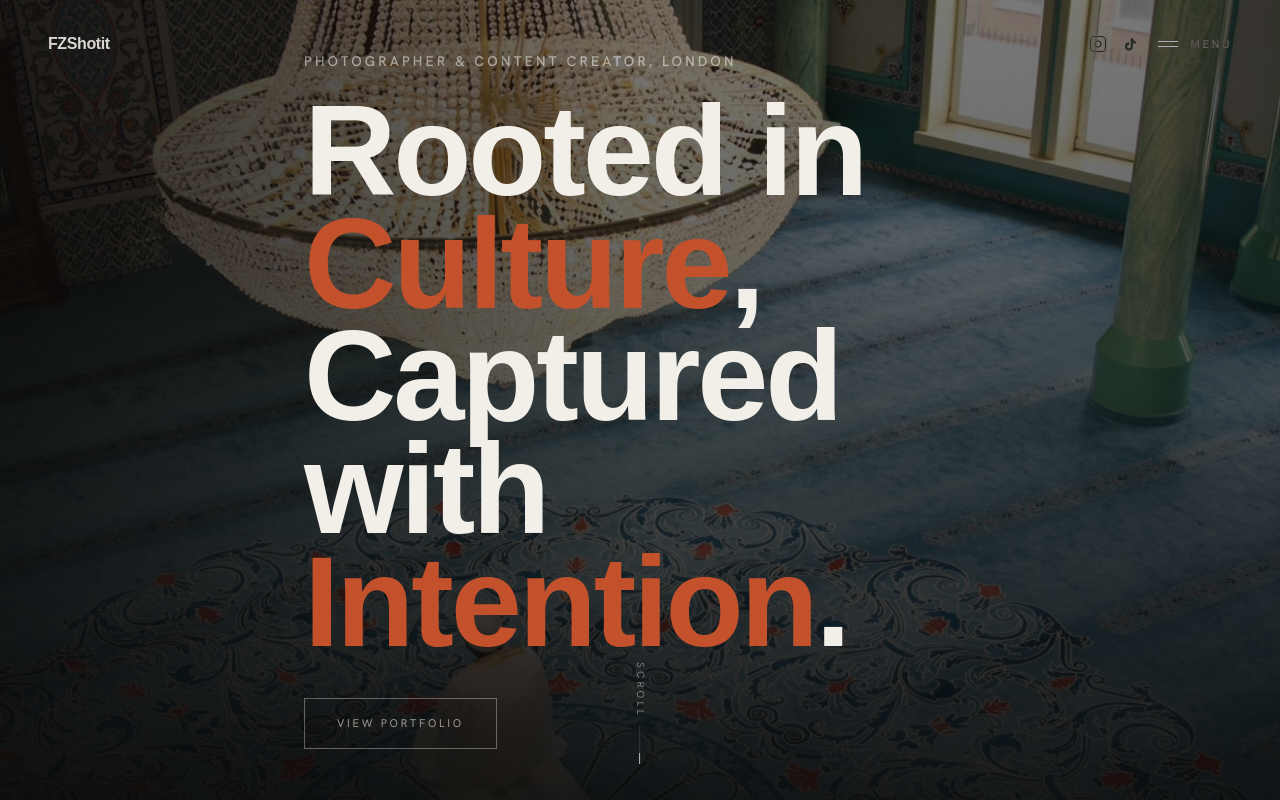
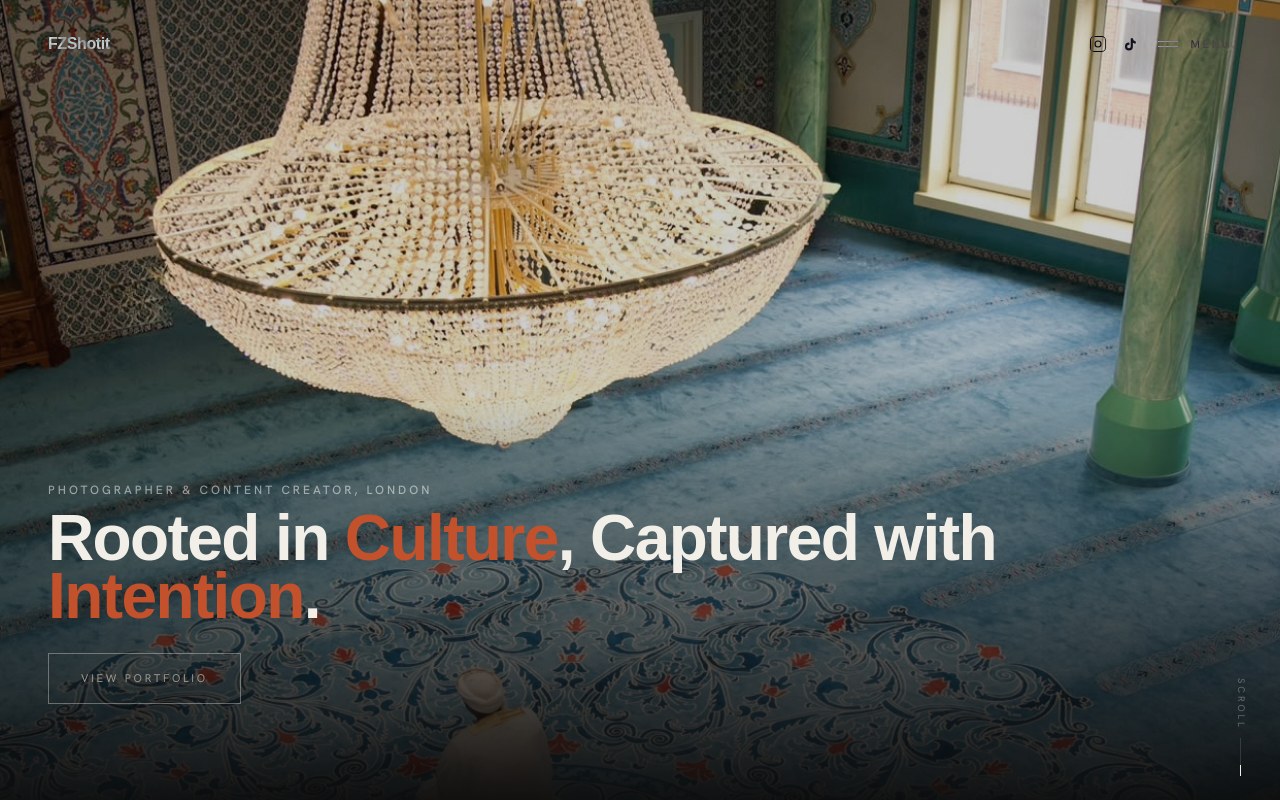
Before and after one commit to lamidecoder/fzshotit, a Next.js app: page / in a window 1280 px wide. Shown: the top 800 px of the page. Built offline with nearby package versions, Linux system fonts and the light colour scheme; a web font is replaced by a local one.

Commit message:
fix hero text size, photo visible, text at bottom

```diff
--- a/src/components/Hero.tsx
+++ b/src/components/Hero.tsx
@@ -22,11 +22,8 @@ export default function Hero() {
   }, []);
 
   return (
-    <section className="relative min-h-screen overflow-hidden flex flex-col justify-center">
-      <div
-        ref={bgRef}
-        className="absolute -inset-[5%] transition-transform duration-200 ease-linear"
-      >
+    <section className="relative min-h-screen overflow-hidden flex flex-col justify-end pb-24">
+      <div ref={bgRef} className="absolute -inset-[5%] transition-transform duration-200 ease-linear">
         <Image
           src="/photos/hero_mosque.jpg"
           alt="FZShotit photography"
@@ -34,45 +31,39 @@ export default function Hero() {
           priority
           sizes="120vw"
           className="object-cover"
-          style={{ objectPosition: "center 40%" }}
+          style={{ objectPosition: "center 35%" }}
         />
       </div>
 
-      {/* Layered overlays — darker at bottom for text, lighter at top to show photo */}
-      <div className="absolute inset-0 bg-ink/50" />
-      <div className="absolute inset-0 bg-gradient-to-b from-ink/10 via-ink/30 to-ink/85" />
-      {/* Extra left-side gradient on desktop so text is always readable */}
-      <div className="absolute inset-0 bg-gradient-to-r from-ink/60 via-transparent to-transparent hidden md:block" />
+      {/* Overlay — light on top, dark at bottom where text sits */}
+      <div className="absolute inset-0 bg-gradient-to-b from-transparent via-transparent to-ink/95" />
+      <div className="absolute inset-0 bg-ink/20" />
 
-      <div className="container-shell relative z-10 pt-24 md:pt-0 md:max-w-[60%]">
-
-        {/* Eyebrow */}
+      {/* Text sits at bottom so photo is fully visible above */}
+      <div className="container-shell relative z-10">
         <motion.p
-          className="mb-6 text-sm tracking-[0.22em] uppercase text-white/50 font-medium"
+          className="mb-3 text-xs tracking-[0.25em] uppercase text-white/50 font-medium"
           initial={{ opacity: 0, y: 10 }}
           animate={{ opacity: 1, y: 0 }}
           transition={{ delay: 0.3, duration: 0.6 }}>
           Photographer &amp; Content Creator, London
         </motion.p>
 
-        {/* Main headline */}
         <motion.h1
-          className="font-display font-extrabold leading-[0.88] tracking-tight"
-          style={{ fontSize: "clamp(2.8rem, 10vw, 8rem)" }}
-          initial={{ opacity: 0, y: 30 }}
+          className="font-display font-extrabold leading-[0.9] tracking-tight"
+          style={{ fontSize: "clamp(2rem, 5vw, 4.2rem)" }}
+          initial={{ opacity: 0, y: 20 }}
           animate={{ opacity: 1, y: 0 }}
           transition={{ delay: 0.5, duration: 0.9, ease: [0.16, 1, 0.3, 1] }}>
-          Rooted in{" "}
-          <span className="text-henna">Culture</span>,<br />
-          Captured with{" "}
-          <span className="text-henna">Intention</span>.
+          Rooted in <span className="text-henna">Culture</span>,{" "}
+          Captured with <span className="text-henna">Intention</span>.
         </motion.h1>
 
         <motion.div
           initial={{ opacity: 0, y: 14 }}
           animate={{ opacity: 1, y: 0 }}
-          transition={{ delay: 1.0, duration: 0.6 }}
-          className="mt-10">
+          transition={{ delay: 0.9, duration: 0.6 }}
+          className="mt-7">
           <Link
             href="/portfolio"
             className="inline-flex items-center gap-2 border border-bone/35 px-8 py-4 eyebrow hover:bg-bone hover:text-ink transition-colors duration-300"
@@ -83,15 +74,11 @@ export default function Hero() {
       </div>
 
       <motion.div
-        className="absolute bottom-9 left-1/2 -translate-x-1/2 z-10 flex flex-col items-center gap-2"
+        className="absolute bottom-6 right-8 z-10 flex flex-col items-center gap-2"
         initial={{ opacity: 0 }}
         animate={{ opacity: 1 }}
         transition={{ delay: 1.3, duration: 0.6 }}>
-        <span
-          className="text-white/40"
-          style={{ writingMode: "vertical-rl", fontSize: "0.65rem", letterSpacing: "0.3em", textTransform: "uppercase" }}>
-          Scroll
-        </span>
+        <span className="text-white/30" style={{ writingMode: "vertical-rl", fontSize: "0.6rem", letterSpacing: "0.3em", textTransform: "uppercase" }}>Scroll</span>
         <span className="scroll-line" />
       </motion.div>
     </section>
```
